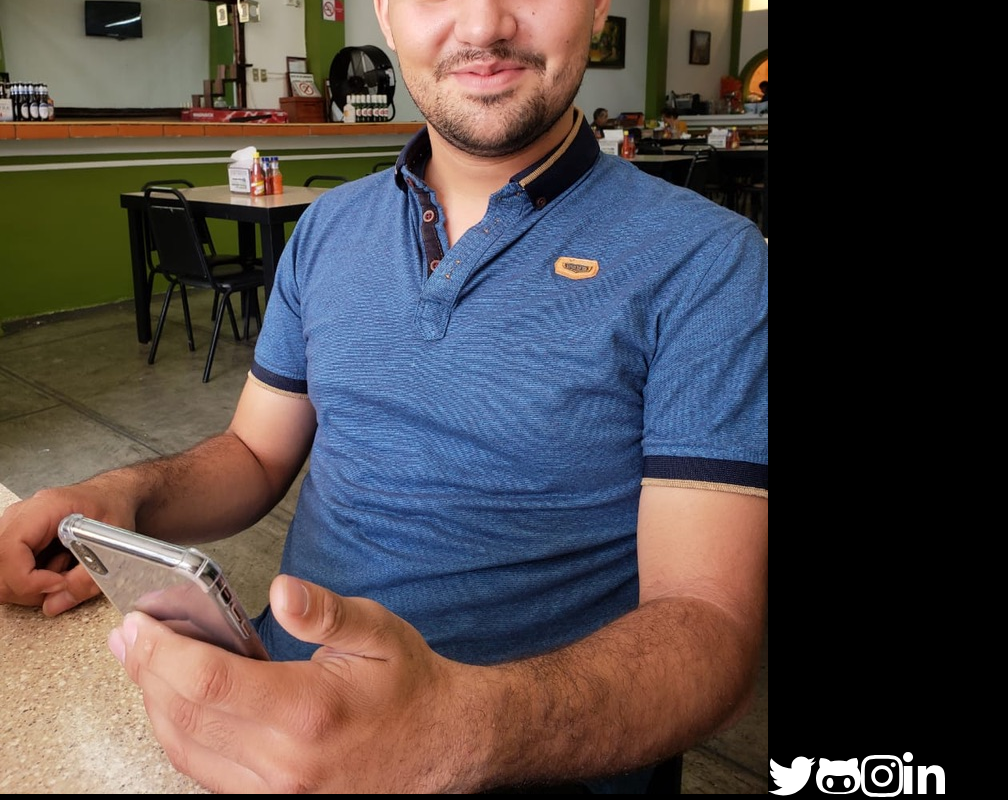
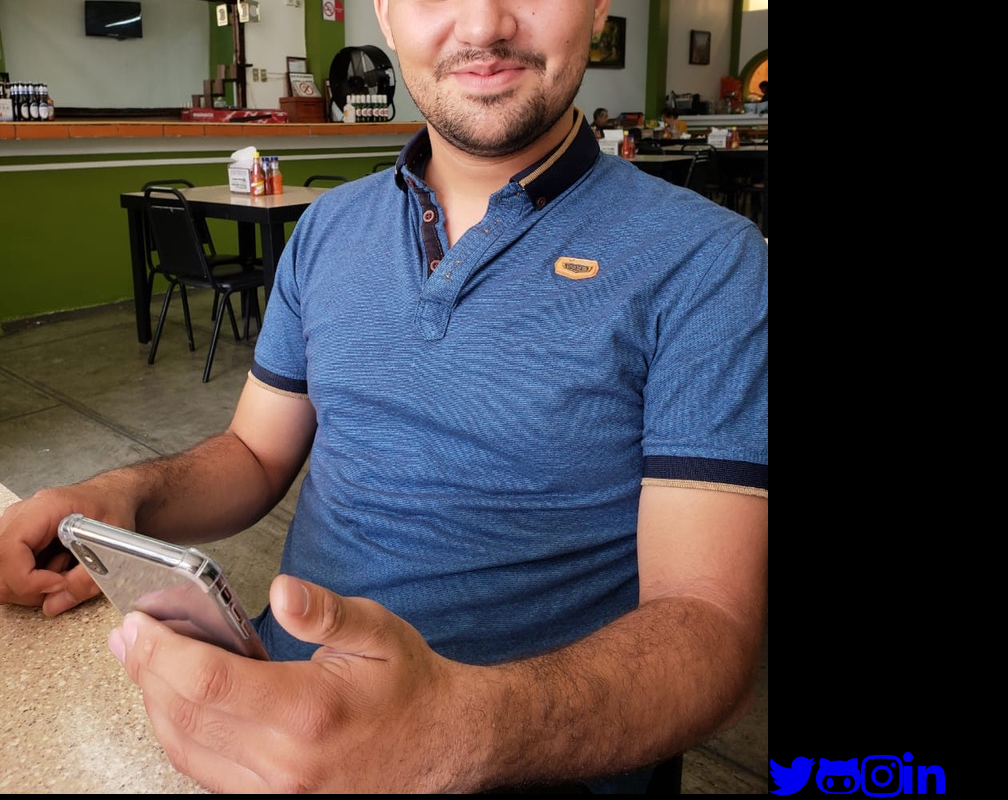
Before and after one commit to Monneky/Personal_Portfolio, a React (Create React App) app in the folder personal-portfolio/: page /about_me in a window 1280 px wide. Shown: the part 410-1210 px from the top of the page, without its empty margins (0-1008 px from the left). Built offline with nearby package versions, Linux system fonts and the light colour scheme.

Commit message:
External links to social network

```diff
--- a/personal-portfolio/src/Pages/AboutMe/AboutMe.js
+++ b/personal-portfolio/src/Pages/AboutMe/AboutMe.js
@@ -13,10 +13,18 @@ const AboutMe = () => {
         <div className='about-me'>
             <div className='up-part'>
                 <img src={ photo } alt='Cesar' className='photo-main'/>
-                <FontAwesomeIcon icon={ faTwitter } size="3x"/>
-                <FontAwesomeIcon icon={ faGithubAlt } size="3x"/>
-                <FontAwesomeIcon icon={ faInstagram } size="3x"/>
-                <FontAwesomeIcon icon={ faLinkedinIn } size="3x" />
+                <a href='https://twitter.com/MonekyDFuego'>
+                    <FontAwesomeIcon icon={ faTwitter } size="3x"/>
+                </a>
+                <a href='https://github.com/Monneky'>
+                    <FontAwesomeIcon icon={ faGithubAlt } size="3x"/>
+                </a>
+                <a href='https://www.instagram.com/project_ivann/'>
+                    <FontAwesomeIcon icon={ faInstagram } size="3x"/>
+                </a>
+                <a href='https://www.linkedin.com/in/cesari-llamas/'>
+                    <FontAwesomeIcon icon={ faLinkedinIn } size="3x" />
+                </a>
             </div>
         </div>
     );
```
